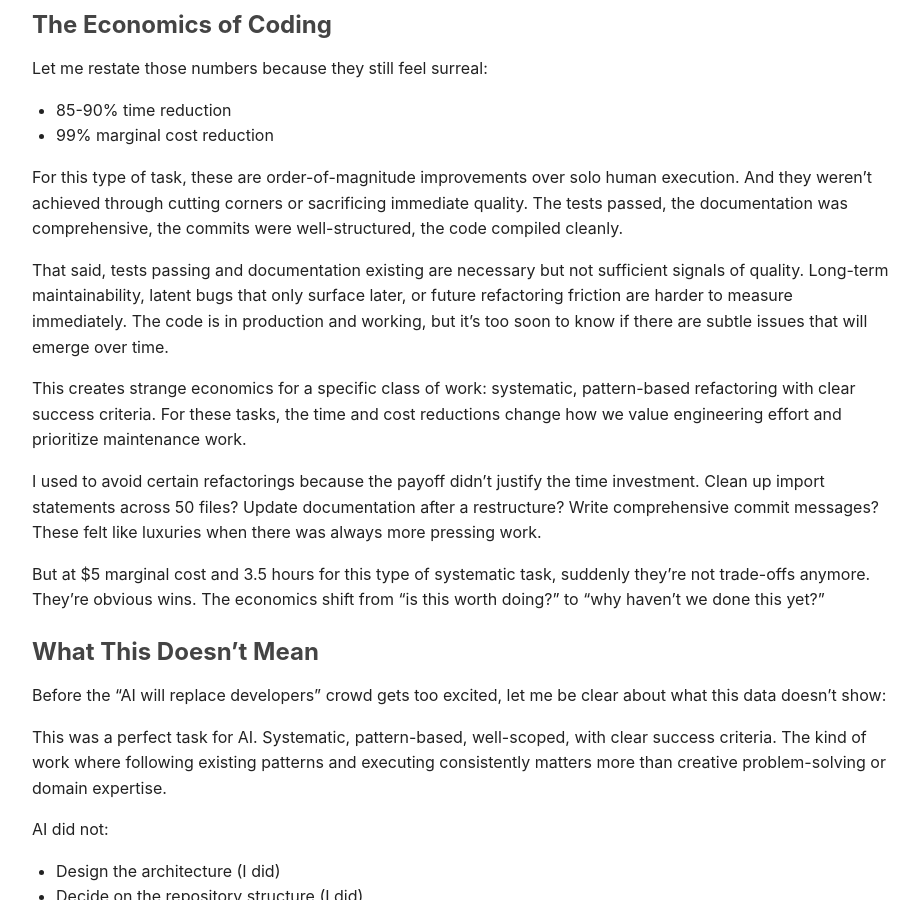
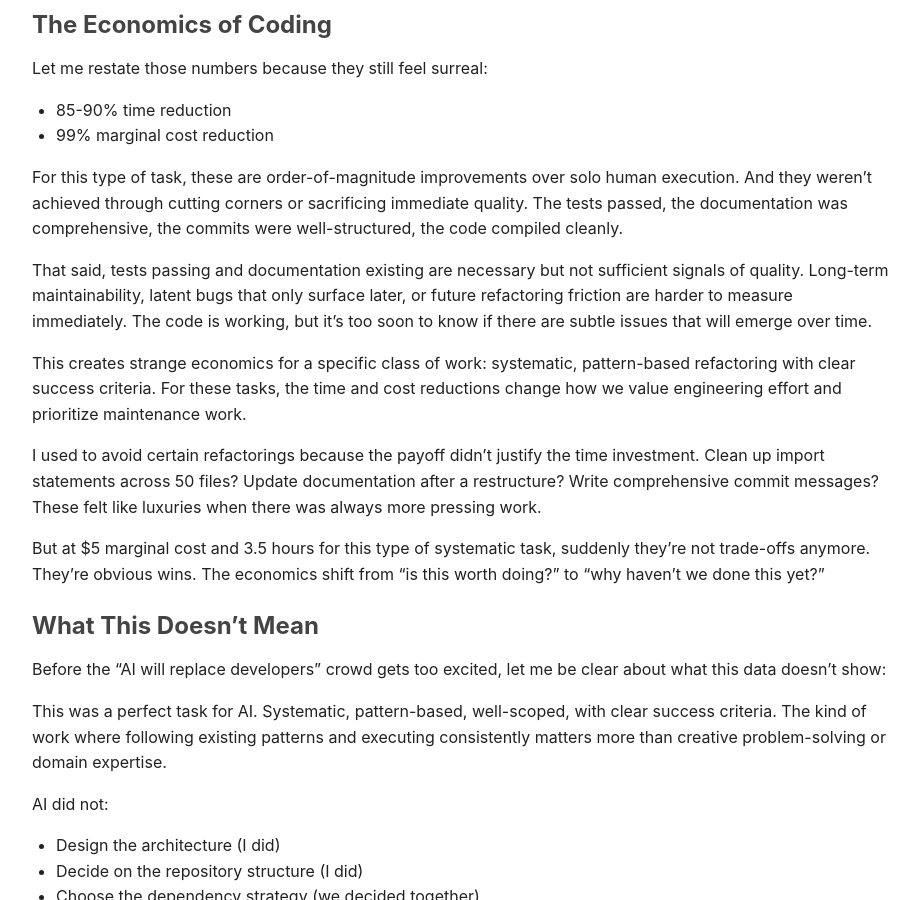
Before and after one commit to tarekziade/tarekziade.github.io, a Jekyll site: the page built from _posts/2026-01-14-the-economics-of-ai-coding.md, in a window 1280 px wide and 900 px high, scrolled down 3309 px. Shown: the whole window, without its empty margins (178-1097 px from the left). Built offline with Jekyll 4.4.1, drawn with Linux system fonts in a browser that asks for light colours.

Commit message:
no production

```diff
--- a/_posts/2026-01-14-the-economics-of-ai-coding.md
+++ b/_posts/2026-01-14-the-economics-of-ai-coding.md
@@ -114,7 +114,7 @@ Let me restate those numbers because they still feel surreal:
 
 For this type of task, these are order-of-magnitude improvements over solo human execution. And they weren't achieved through cutting corners or sacrificing immediate quality. The tests passed, the documentation was comprehensive, the commits were well-structured, the code compiled cleanly.
 
-That said, tests passing and documentation existing are necessary but not sufficient signals of quality. Long-term maintainability, latent bugs that only surface later, or future refactoring friction are harder to measure immediately. The code is in production and working, but it's too soon to know if there are subtle issues that will emerge over time.
+That said, tests passing and documentation existing are necessary but not sufficient signals of quality. Long-term maintainability, latent bugs that only surface later, or future refactoring friction are harder to measure immediately. The code is working, but it's too soon to know if there are subtle issues that will emerge over time.
 
 This creates strange economics for a specific class of work: systematic, pattern-based refactoring with clear success criteria. For these tasks, the time and cost reductions change how we value engineering effort and prioritize maintenance work.
 
```
